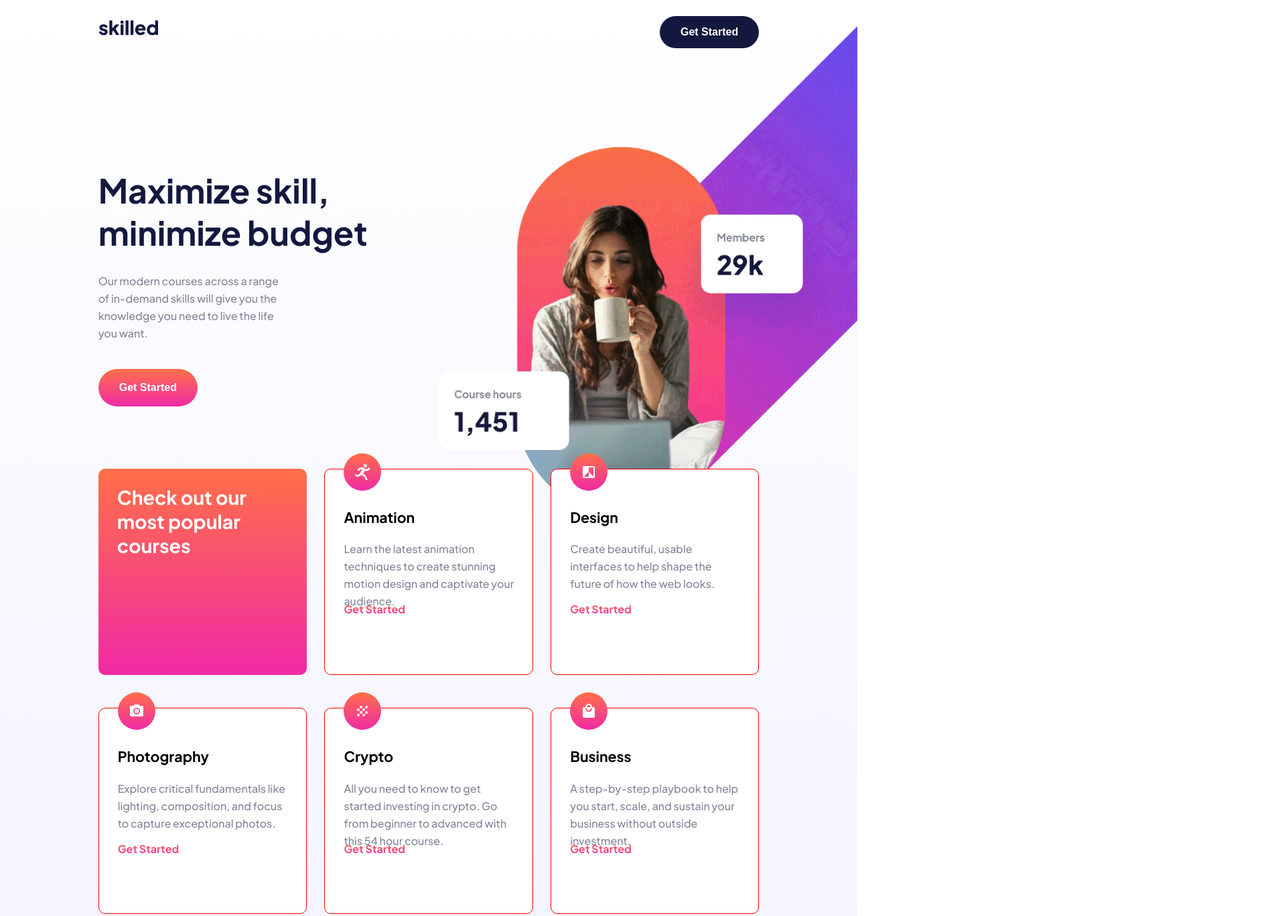
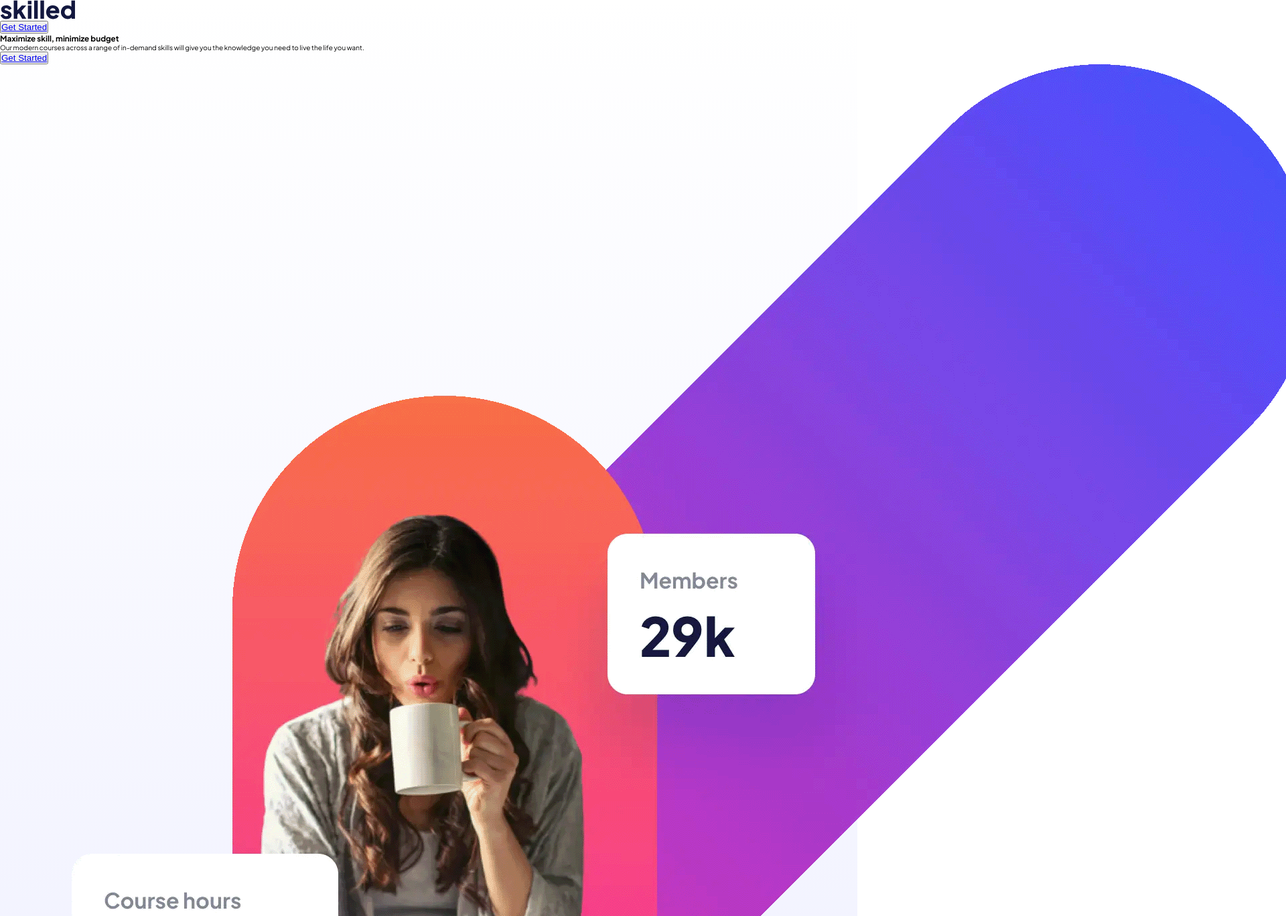
Before and after one commit to delroscol98/Skilled-eLearning-Landing-Page, a plain HTML site: page index.html in a window 1280 px wide. Shown: the top 1368 px of the page at 67% size, 1920 px wide, since content can reach past the window. Drawn offline with Linux system fonts and the light colour scheme.

Commit message:
project restart

```diff
--- a/index.css
+++ b/index.css
@@ -7,10 +7,6 @@
   --white: #fff;
   --gradient-1: linear-gradient(#ff6f48, #f02aa6);
   --gradient-2: linear-gradient(#4851ff, #f02aa6);
-  --heading-xl: 3.889vw;
-  --heading-lg: 4rem;
-  --heading-md: 3.2rem;
-  --heading-sm: 2.4rem;
 }
 
 *,
@@ -28,346 +24,6 @@ html {
 }
 
 body {
-  height: 3000px;
+  min-height: 100vh;
   width: 100%;
 }
-
-.hero_header-logo {
-  width: 8.9rem;
-  height: 3.5rem;
-  position: relative;
-  top: 2.2rem;
-  left: 1.6rem;
-  display: inline-flex;
-  align-items: center;
-}
-
-.hero_header-logo img {
-  width: inherit;
-}
-
-.hero_header-button {
-  background: var(--dark-navy);
-  width: 14rem;
-  height: 4.8rem;
-  border-radius: 2.8rem;
-  border: none;
-  position: relative;
-  top: 1.6rem;
-  right: 1.6rem;
-  float: right;
-}
-
-.hero_header-button:active {
-  background-color: color-mix(in srgb, var(--white) 10%, var(--greyish-blue));
-}
-
-.hero_header-button a {
-  color: var(--white);
-  text-decoration: none;
-  font-weight: bold;
-  font-size: 1.6rem;
-}
-
-.hero_header-button a:active {
-  background: -webkit-linear-gradient(#ff6f48, #f02aa6);
-  -webkit-background-clip: text;
-  -webkit-text-fill-color: transparent;
-}
-
-.hero_text {
-  position: absolute;
-  width: 91.467vw;
-  height: 28.5rem;
-  top: 10.2rem;
-  left: 1.6rem;
-}
-
-.hero_text h1 {
-  font-size: 10.667vw;
-  color: var(--dark-navy);
-}
-
-.hero_text p {
-  font-size: 1.6rem;
-  font-weight: 500;
-  color: var(--grey);
-  margin-top: 2.6rem;
-  margin-bottom: 2.4rem;
-  line-height: 1.625;
-  width: 28.6rem;
-}
-
-.hero_text button {
-  background: var(--gradient-1);
-  width: 16.7rem;
-  height: 5.6rem;
-  border-radius: 3.15rem;
-  border: none;
-}
-
-.hero_text button:active {
-  opacity: 50%;
-}
-
-.hero_text button a {
-  color: var(--white);
-  text-decoration: none;
-  font-size: 1.6rem;
-  font-weight: bold;
-}
-
-.hero_img img {
-  position: relative;
-  width: 100%;
-  top: 40rem;
-}
-
-.features {
-  position: relative;
-  top: 40.227rem;
-  width: 100%;
-  height: 169.5rem;
-  display: grid;
-  justify-content: center;
-  gap: 4rem;
-}
-
-.features_banner {
-  width: 91.467vw;
-  height: 12rem;
-  background: var(--gradient-1);
-  border-radius: 1rem;
-}
-
-.features_banner h2 {
-  font-size: 2.4rem;
-  color: var(--white);
-  position: relative;
-  top: 2.4rem;
-  padding-left: 2.8rem;
-}
-
-.features_article {
-  width: 91.467vw;
-  height: 25.9rem;
-  border-radius: 1rem;
-  background-color: var(--white);
-  border: 1px solid red;
-  padding-left: 2.8rem;
-}
-
-.features_article img {
-  position: relative;
-  top: -2.4rem;
-}
-
-.features_article-text {
-  width: 28.6rem;
-  height: 11.9rem;
-  display: flex;
-  flex-direction: column;
-  justify-content: space-between;
-}
-
-.features_article-text h3 {
-  font-size: 2rem;
-}
-
-.features_article-text p {
-  font-size: 1.6rem;
-  font-weight: 500;
-  line-height: 1.625;
-  color: var(--grey);
-  width: 76.267vw;
-}
-
-.features_article a {
-  text-decoration: none;
-  background: -webkit-linear-gradient(#ff6f48, #f02aa6);
-  -webkit-background-clip: text;
-  -webkit-text-fill-color: transparent;
-  font-size: 1.8rem;
-  font-weight: bold;
-  position: relative;
-  top: 2.4rem;
-}
-
-@media screen and (min-width: 768px) {
-  body {
-    height: 1808px;
-    width: 100%;
-  }
-  .hero {
-    overflow-x: clip;
-  }
-
-  .hero_header-logo {
-    top: 3.1rem;
-    left: 3.9rem;
-  }
-
-  .hero_header-button {
-    top: 3.1rem;
-    right: 3.9rem;
-  }
-
-  .hero_text {
-    width: 39.8rem;
-    height: 28.4rem;
-    left: 3.9rem;
-    top: 17.1rem;
-  }
-
-  .hero_text h1 {
-    font-size: var(--heading-lg);
-  }
-
-  .hero_text p {
-    margin: 2.5rem 0;
-  }
-
-  .hero_img img {
-    width: 64rem;
-    left: 37rem;
-    top: -9rem;
-  }
-
-  .features {
-    position: absolute;
-    top: 64.1rem;
-    left: 3.9rem;
-    display: grid;
-    grid-template-columns: 34rem 34rem;
-    row-gap: 3.2rem;
-    column-gap: 1rem;
-    width: 68.9rem;
-    height: 91.3rem;
-  }
-
-  .features_article-text p {
-    width: 37.24vw;
-  }
-
-  .features_banner,
-  .features_article {
-    height: auto;
-    width: auto;
-  }
-}
-
-@media screen and (min-width: 1024px) {
-  .hero_header-logo {
-    position: absolute;
-    top: 2.4rem;
-    left: 11.458vw;
-  }
-
-  .hero_header-button {
-    top: 2.4rem;
-    right: 11.458vw;
-  }
-
-  .hero_text {
-    width: 31.736vw;
-    height: 25.9rem;
-    top: 25.2rem;
-    left: 11.458vw;
-  }
-
-  .hero_text h1 {
-    font-size: var(--heading-xl);
-  }
-
-  .hero_text p {
-    font-size: 1.25vw;
-    margin-top: 2.9rem;
-    margin-bottom: 4rem;
-  }
-
-  .hero_header-button {
-    width: 11.597vw;
-  }
-
-  .hero_header-button a {
-    font-size: 1.25vw;
-  }
-
-  .hero_text button {
-    width: 11.597vw;
-  }
-
-  .hero_text button a {
-    font-size: 1.25vw;
-  }
-
-  .hero_img img {
-    width: 75vw;
-    top: -2.93vh;
-    left: 47vw;
-  }
-
-  .features {
-    width: 77.083vw;
-    height: auto;
-    left: 11.458vw;
-    top: 70rem;
-    grid-template-columns: repeat(3, 24.306vw);
-    grid-template-rows: repeat(2, 24.028vw);
-    column-gap: 2.083vw;
-    row-gap: 3.889vw;
-  }
-
-  .features_banner {
-    height: 34.6rem;
-  }
-
-  .features_banner h2 {
-    font-size: 2.222vw;
-    width: 19.861vw;
-  }
-
-  .features_banner,
-  .features_article {
-    height: 24.028vw;
-  }
-
-  .features_article-text {
-    display: block;
-    width: 19.861vw;
-  }
-
-  .features_article-text h3 {
-    font-size: 1.667vw;
-    width: 8.403vw;
-  }
-
-  .features_article-text p {
-    font-size: 1.25vw;
-    position: relative;
-    top: 1.667vw;
-    width: 19.861vw;
-  }
-
-  .features_article a {
-    font-size: 1.25vw;
-    top: 1.667vw;
-  }
-}
-
-@media screen and (min-width: 1440px) {
-  .hero_img img {
-    width: 60vw;
-    top: -5rem;
-    left: 55vw;
-  }
-
-  .features {
-    top: 85rem;
-  }
-
-  .features_article a {
-    font-size: 1.25vw;
-    top: 5vw;
-  }
-}
--- a/index.html
+++ b/index.html
@@ -63,7 +63,7 @@
           />
         </picture>
       </section>
-      <section class="features">
+      <!-- <section class="features">
         <article class="features_banner">
           <h2>Check out our most popular courses</h2>
         </article>
@@ -132,6 +132,17 @@
           <a>Get Started</a>
         </article>
       </section>
+      <footer>
+        <article class="footer-logo">
+          <img
+            src="./starter-code/assets/logo-light.svg"
+            alt="skilled logo light"
+          />
+        </article>
+        <button class="footer-button">
+          <a href="#">Get Started</a>
+        </button>
+      </footer> -->
     </main>
   </body>
 </html>
```
